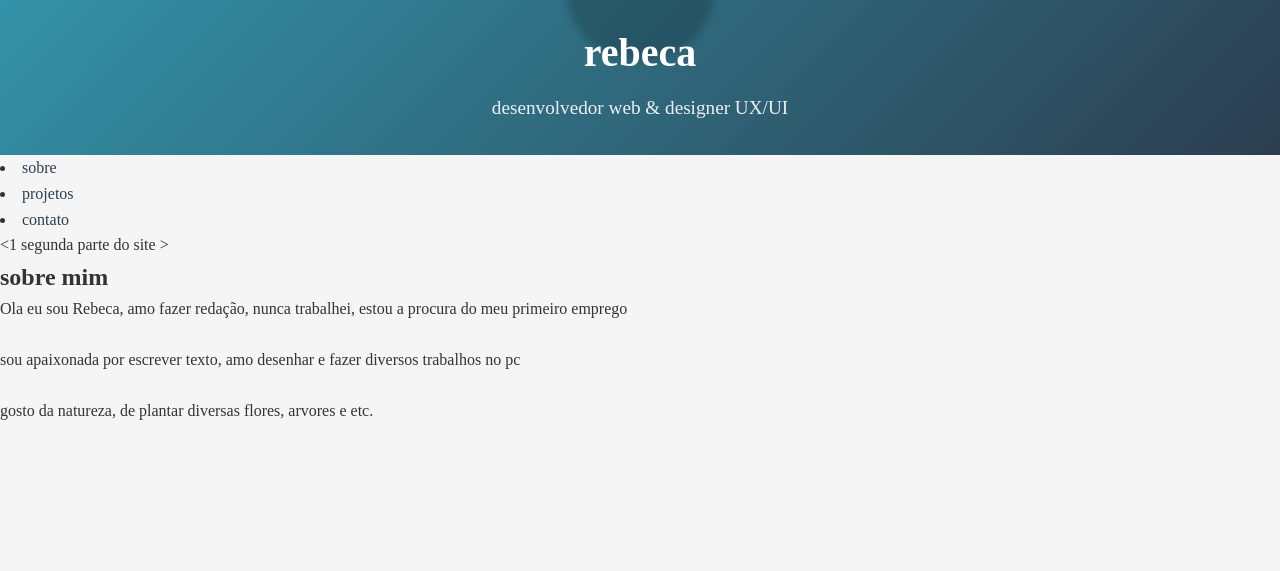
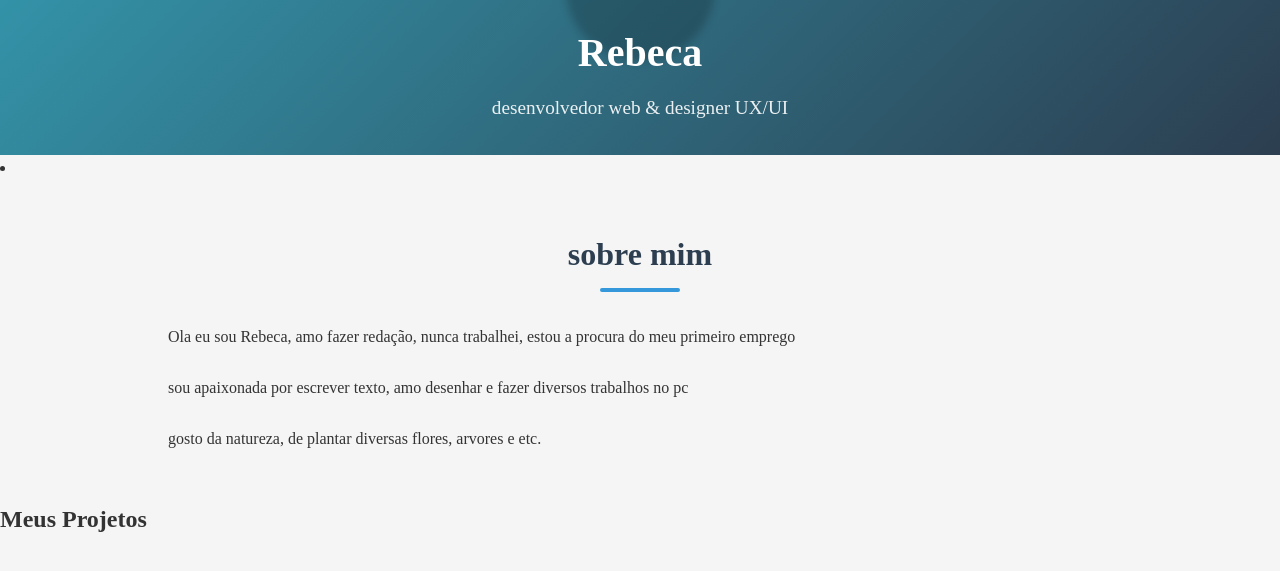
Before and after one commit to becuda16/portifolio, a plain HTML site: page index.html in a window 1280 px wide. Shown: the part 185-756 px from the top of the page. Drawn offline with Linux system fonts and the light colour scheme.

Commit message:
Add files via upload

```diff
--- a/index.html
+++ b/index.html
@@ -12,19 +12,17 @@
     <header>
         <div class="header-content">
             <img src="pexels-magapls-2149937712-31649555.jpg" alt="Foto de perfil" class="profile-img">
-            <h1>rebeca</h1>
+            <h1>Rebeca</h1>
             <p>desenvolvedor web & designer UX/UI</p>
         </div>
     </header>
 
     </nav>
          </ul>
-               <li><a href="#sobre">sobre</a></li>
-               <li><a href="#projetos">projetos</a></li>
-               <li><a href="#contato">contato</a></li>
+         <li></li>
         </ul>
     </nav>
-    <1  segunda parte do site >
+    <!-- segunda parte do site -->
 
         <section id="sobre">
             <h2>sobre mim</h2>
@@ -40,5 +38,8 @@
         </div>
 </section>
 
+</section id= "projetos">
+<h2>Meus Projetos</h2>
+
 </body>
 </html>
--- a/style_teste.css
+++ b/style_teste.css
@@ -66,3 +66,48 @@ nav ul {
 nav ul li {
     margin: 0 1.5rem;
 }
+
+nav ul li a {
+    color: white;
+    font-weight: 500;
+    transition: color 0.3s;
+}
+nav ul li a:hover {
+    color:#3498db;
+}
+
+/* Seções */
+section {
+    padding: 3rem 10%;
+    max-width: 1200px;
+    margin: 0 auto;
+}
+
+section h2 {
+    text-align: center;
+    margin-bottom: 2rem;
+    font-size: 2rem;
+    color:#2c3e50;
+    position: relative;
+}
+section h2::after {
+    content: '';
+    display: block;
+    width: 80px;
+    height: 4px;
+    background: #3498db;
+    margin: 0.5rem auto;
+    border-radius: 2px;
+}
+/* Sobre mim */
+.about-content {
+    display: flex;
+    align-items: center;
+    gap: 2rem;
+    flex-wrap: wrap;
+}
+
+.about-text {
+    flex: 1;
+    min-width: 300px;
+}
```
